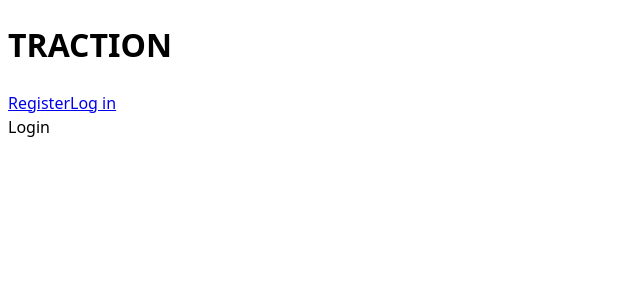
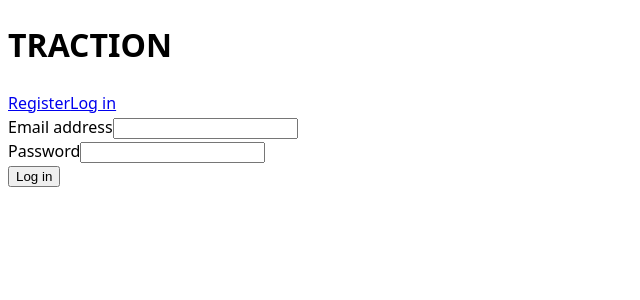
Before and after one commit to marmaryia/job-application-tracker, a React (Vite) app: page /login in a window 1280 px wide. Shown: the top 300 px of the page, without its empty margins (0-640 px from the left). Built offline with nearby package versions, Linux system fonts and the light colour scheme.

Commit message:
add logging in functionality
add userContext, store user details in session storage

```diff
--- a/src/api.ts
+++ b/src/api.ts
@@ -18,5 +18,15 @@ export async function registerNewUser({
   password: string;
 }) {
   await api.post("auth/register", { name, email, password });
-  console.log("registered");
 }
+
+export async function loginUser({
+  email,
+  password,
+}: {
+  email: string;
+  password: string;
+}) {
+  const { data } = await api.post("auth/login", { email, password });
+  return data;
+}
--- a/src/components/Login.tsx
+++ b/src/components/Login.tsx
@@ -1,5 +1,59 @@
+import { useState, useContext } from "react";
+import type { TUserDetails } from "../types/userTypes";
+import { loginUser } from "../api";
+import { UserContext } from "../contexts/userContext";
+
 function Login() {
-  return <div>Login</div>;
+  const [userDetails, setUserDetails] = useState<TUserDetails>({
+    email: "",
+    password: "",
+  });
+  const { setLoggedInUser } = useContext(UserContext);
+
+  function handleDataInput(value: string, key: "email" | "password") {
+    setUserDetails((current) => {
+      return { ...current, [key]: value };
+    });
+  }
+
+  async function handleSubmit(event: React.FormEvent<HTMLFormElement>) {
+    event.preventDefault();
+    if (userDetails.email && userDetails.password) {
+      try {
+        const user = await loginUser(userDetails);
+
+        setLoggedInUser({ ...user.user, accessToken: user.access_token });
+      } catch {}
+    }
+  }
+
+  return (
+    <section>
+      <form action="submit" onSubmit={handleSubmit}>
+        <label htmlFor="email">Email address</label>
+        <input
+          type="text"
+          name="email"
+          id="email"
+          onChange={(event) => {
+            handleDataInput(event.target.value, "email");
+          }}
+        />
+        <br />
+        <label htmlFor="password">Password</label>
+        <input
+          type="password"
+          name="password"
+          id="password"
+          onChange={(event) => {
+            handleDataInput(event.target.value, "password");
+          }}
+        />
+        <br />
+        <button>Log in</button>
+      </form>
+    </section>
+  );
 }
 
 export default Login;
--- a/src/components/Register.tsx
+++ b/src/components/Register.tsx
@@ -4,12 +4,11 @@ import { useNavigate } from "react-router-dom";
 import { registerNewUser } from "../api";
 import { processServerError } from "../utils/erros";
 import { validatePassword } from "../utils/validators";
-
-type TUserData = { name: string; email: string; password: string };
+import type { TNewUserDetails } from "../types/userTypes";
 
 function Register() {
   const navigate = useNavigate();
-  const [userData, setUserData] = useState<TUserData>({
+  const [userData, setUserData] = useState<TNewUserDetails>({
     name: "",
     email: "",
     password: "",
--- /dev/null
+++ b/src/contexts/userContext.tsx
@@ -0,0 +1,39 @@
+import { createContext, useState, useEffect } from "react";
+import type { ReactNode } from "react";
+
+import type { TLoggedInUser } from "../types/userTypes";
+
+export const UserContext = createContext<{
+  loggedInUser: TLoggedInUser | null;
+  setLoggedInUser: Function;
+}>({ loggedInUser: null, setLoggedInUser: () => {} });
+
+export const UserProvider = ({ children }: { children: ReactNode }) => {
+  const { loggedInUser, setLoggedInUser } = useUserContext();
+
+  return (
+    <UserContext.Provider value={{ loggedInUser, setLoggedInUser }}>
+      {children}
+    </UserContext.Provider>
+  );
+};
+
+function getSessionStorageOrDefault(key: string) {
+  const stored = sessionStorage.getItem(key);
+  if (!stored) {
+    return null;
+  }
+  return JSON.parse(stored);
+}
+
+export function useUserContext() {
+  const [loggedInUser, setLoggedInUser] = useState(
+    getSessionStorageOrDefault("user")
+  );
+
+  useEffect(() => {
+    sessionStorage.setItem("user", JSON.stringify(loggedInUser));
+  }, [loggedInUser]);
+
+  return { loggedInUser, setLoggedInUser };
+}
--- a/src/main.tsx
+++ b/src/main.tsx
@@ -4,11 +4,14 @@ import { BrowserRouter } from "react-router-dom";
 
 import "./index.css";
 import App from "./App.tsx";
+import { UserProvider } from "./contexts/userContext.tsx";
 
 createRoot(document.getElementById("root")!).render(
   <StrictMode>
-    <BrowserRouter>
-      <App />
-    </BrowserRouter>
+    <UserProvider>
+      <BrowserRouter>
+        <App />
+      </BrowserRouter>
+    </UserProvider>
   </StrictMode>
 );
--- /dev/null
+++ b/src/types/userTypes.ts
@@ -0,0 +1,15 @@
+export interface TUserDetails {
+  email: string;
+  password: string;
+}
+
+export interface TNewUserDetails extends TUserDetails {
+  name: string;
+}
+
+export interface TLoggedInUser {
+  name: string;
+  email: string;
+  id: number;
+  access_token: string;
+}
```
